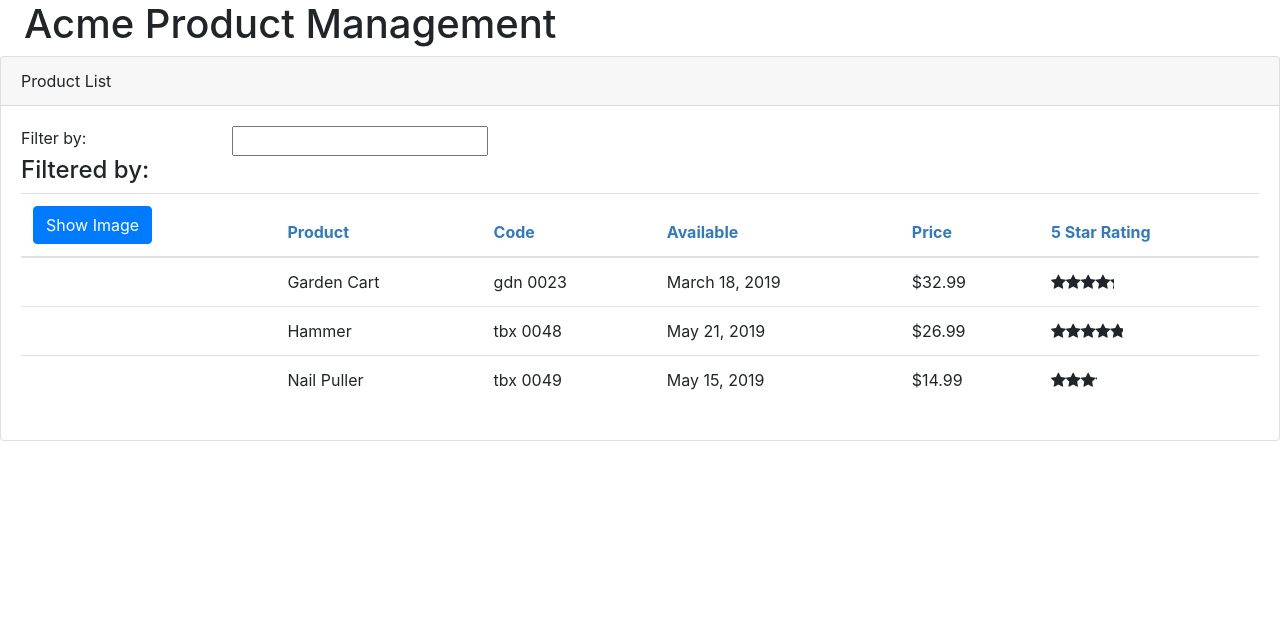
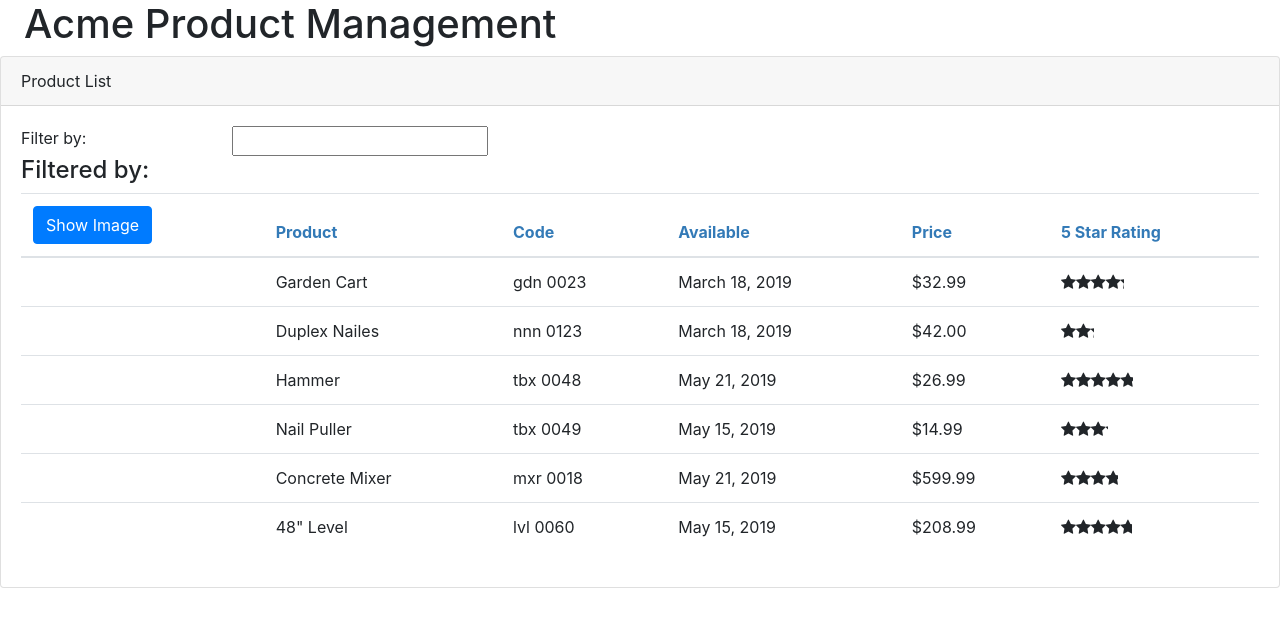
Before and after one commit to JakeAdams91/Angular-Practice, an Angular app: page / in a window 1280 px wide. Shown: the top 626 px of the page. Built offline with nearby package versions, Linux system fonts and the light colour scheme.

Commit message:
create service to manage data

```diff
--- a/src/app/products/product-list.component.ts
+++ b/src/app/products/product-list.component.ts
@@ -1,5 +1,6 @@
 import { Component, OnInit } from '@angular/core';
 import { IProduct } from './product';
+import { ProductService } from './product.service';
 
 @Component({
   selector: 'app-products',
@@ -21,44 +22,9 @@ export class ProductListComponent implements OnInit {
     this.filteredProducts = this.listFilter ? this.performFilter(this.listFilter) : this.products;
   }
   filteredProducts: IProduct[];
-  products: IProduct[] = [
-    {
-      productId: 2,
-      message: 'Hello',
-      productName: 'Garden Cart',
-      productCode: 'GDN-0023',
-      releaseDate: 'March 18, 2019',
-      description: '15 gallon capacity garden cart',
-      price: 32.99,
-      starRating: 4.2,
-      imageUrl: 'N/A'
-    },
-    {
-      productId: 5,
-      message: 'git push --force master',
-      productName: 'Hammer',
-      productCode: 'TBX-0048',
-      releaseDate: 'May 21, 2019',
-      description: '21oz Framing Hammer',
-      price: 26.99,
-      starRating: 4.8,
-      imageUrl: 'N/A 2.0'
-    },
-    {
-      productId: 6,
-      message: 'git pull',
-      productName: 'Nail Puller',
-      productCode: 'TBX-0049',
-      releaseDate: 'May 15, 2019',
-      description: '9" Cats Paw',
-      price: 14.99,
-      starRating: 3.1,
-      imageUrl: 'N/A 2.0'
-    }
-  ];
+  products: IProduct[] = [];
 
-  constructor() {
-    this.filteredProducts = this.products;
+  constructor(private productService: ProductService) {
     this.listFilter = '';
   }
   onRatingClicked(message: string): void {
@@ -72,7 +38,9 @@ export class ProductListComponent implements OnInit {
   toggleImage(): void {
     this.showImage = !this.showImage;
   }
+  // on init, load this data (useful for pulling in data from Service / or DB)
   ngOnInit(): void {
-    console.log('in OnInit');
+    this.products = this.productService.getProducts();
+    this.filteredProducts = this.products;
   }
 }
--- /dev/null
+++ b/src/app/products/product.service.ts
@@ -0,0 +1,79 @@
+// Service: think Vuex store.
+import { Injectable } from '@angular/core';
+import { IProduct } from './product';
+
+@Injectable({
+  providedIn: 'root'
+})
+export class ProductService {
+  getProducts(): IProduct[] {
+    return [
+      {
+        productId: 1,
+        message: 'git add .',
+        productName: 'Garden Cart',
+        productCode: 'GDN-0023',
+        releaseDate: 'March 18, 2019',
+        description: '15 gallon capacity garden cart',
+        price: 32.99,
+        starRating: 4.2,
+        imageUrl: 'N/A'
+      },
+      {
+        productId: 4,
+        message: 'git commit',
+        productName: 'Duplex Nailes',
+        productCode: 'NNN-0123',
+        releaseDate: 'March 18, 2019',
+        description: '100lbs Duplex nails',
+        price: 42.00,
+        starRating: 2.2,
+        imageUrl: 'N/A'
+      },
+      {
+        productId: 2,
+        message: 'git push',
+        productName: 'Hammer',
+        productCode: 'TBX-0048',
+        releaseDate: 'May 21, 2019',
+        description: '21oz Framing Hammer',
+        price: 26.99,
+        starRating: 4.8,
+        imageUrl: 'N/A 2.0'
+      },
+      {
+        productId: 3,
+        message: 'git pull',
+        productName: 'Nail Puller',
+        productCode: 'TBX-0049',
+        releaseDate: 'May 15, 2019',
+        description: '9" Cats Paw',
+        price: 14.99,
+        starRating: 3.1,
+        imageUrl: 'N/A 2.0'
+      },
+      {
+        productId: 5,
+        message: 'jsj',
+        productName: 'Concrete Mixer',
+        productCode: 'MXR-0018',
+        releaseDate: 'May 21, 2019',
+        description: 'Mixes up to 500lbs',
+        price: 599.99,
+        starRating: 3.8,
+        imageUrl: 'N/A 2.0'
+      },
+      {
+        productId: 6,
+        message: 'sja',
+        productName: '48" Level',
+        productCode: 'LVL-0060',
+        releaseDate: 'May 15, 2019',
+        description: 'Made of Titanium Plastic',
+        price: 208.99,
+        starRating: 4.7,
+        imageUrl: 'N/A 2.0'
+      }
+    ];
+  }
+}
```
